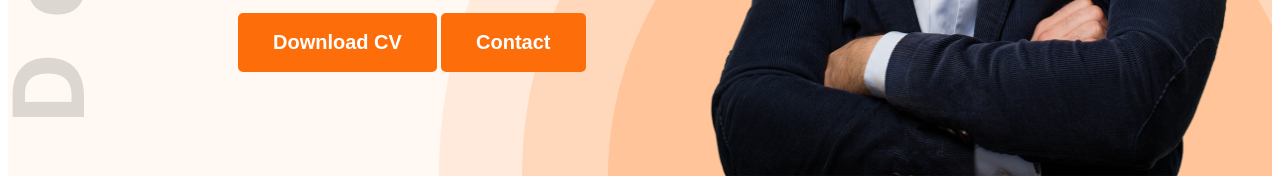
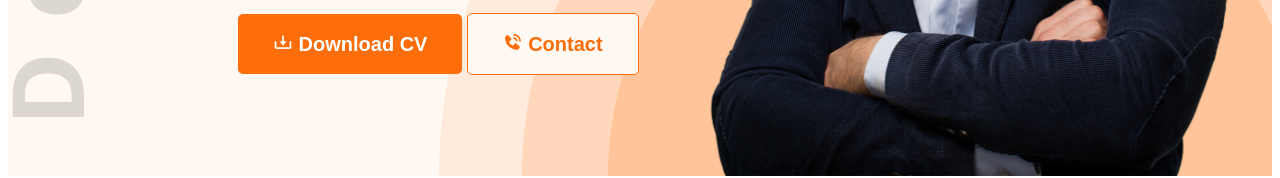
Before and after one commit to jamilWebdesign2024/web-dev-portfolio, a plain HTML site: page index.html in a window 1280 px wide. Shown: the part 654-832 px from the top of the page. Drawn offline with nearby package versions, Linux system fonts and the light colour scheme.

Commit message:
all done

```diff
--- a/index.html
+++ b/index.html
@@ -8,6 +8,7 @@
     <link rel="preconnect" href="https://fonts.gstatic.com" crossorigin>
     <link href="https://fonts.googleapis.com/css2?family=Open+Sans:ital,wght@0,300..800;1,300..800&display=swap" rel="stylesheet">
     <link rel="stylesheet" href="styles/style.css">
+    <link href="https://unpkg.com/boxicons@2.1.4/css/boxicons.min.css" rel="stylesheet">
 </head>
 <body>
     <header class="header secondery-bg">
@@ -25,8 +26,8 @@
             <h1 class="banner-title">Mary Hardy</h1>
             <p class="banner-description">Shot what able cold new see hold.Friendly as an betrayed formerly he. Morning because as to society behaved moments.
             </p>
-            <button class="btn-primary">Download CV</button>
-            <button class="btn-primary">Contact</button>
+            <button class="btn-primary"> <i class='bx bx-download'></i> Download CV</button>
+            <button class="btn-primary contact"> <i class='bx bxs-phone-call'></i> Contact</button>
            </div>
            <img class="banner-profile-pic" src="images/hardy.png" alt="">
         </div>
@@ -138,7 +139,7 @@
             </div>
             </div>
             <div class="text-center resume-download-cv">
-                <button class="btn-primary">Download CV</button>
+                <button class="btn-primary"> <i class='bx bx-download'></i> Download CV</button>
             </div>
 
         </section>
--- a/styles/style.css
+++ b/styles/style.css
@@ -187,3 +187,8 @@ footer input[type="text"], footer input[type="email"], footer textarea{
     margin-bottom: 24px;
     border: none;
 }
+.contact{
+    background-color: rgba(255, 248, 243, 1);
+    border: 1px solid #FD6E0A;
+    color: #FD6E0A;
+}
```
